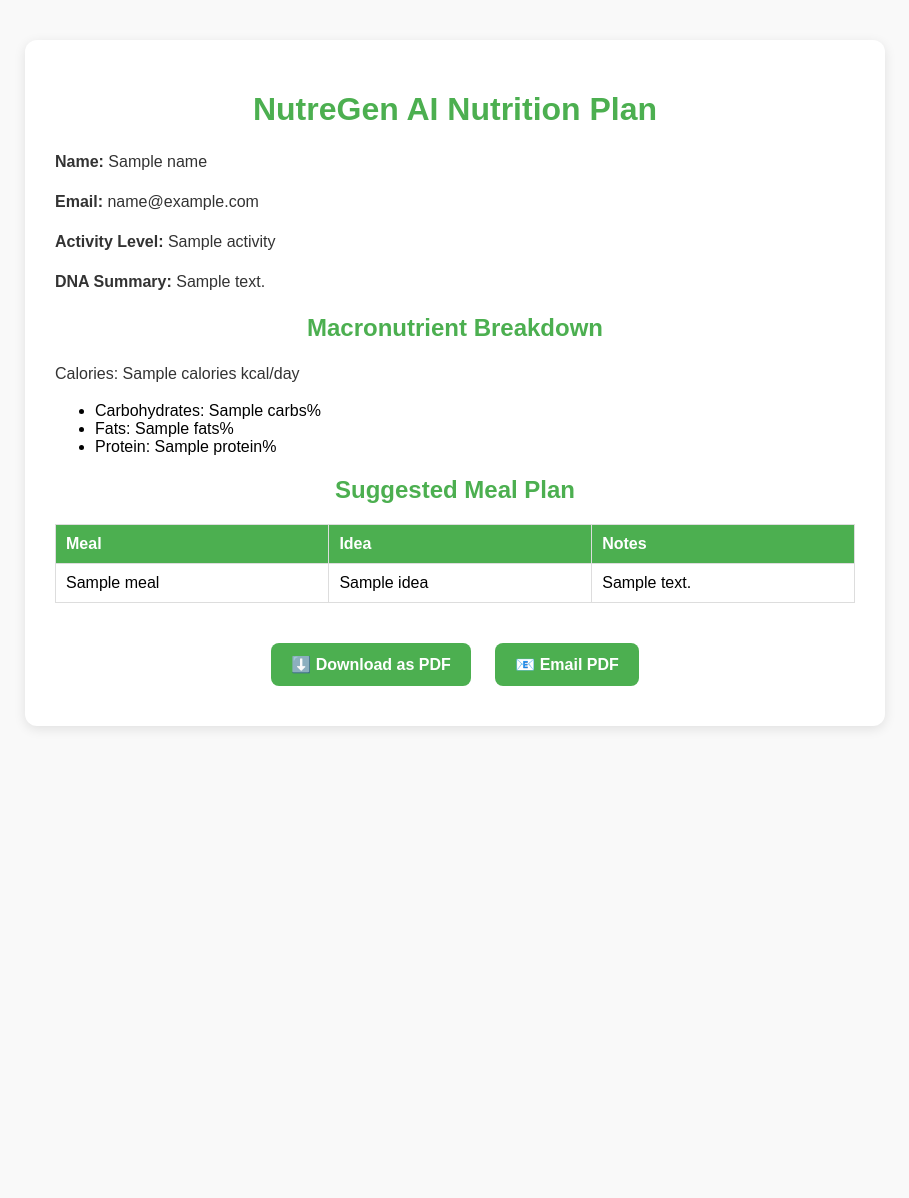
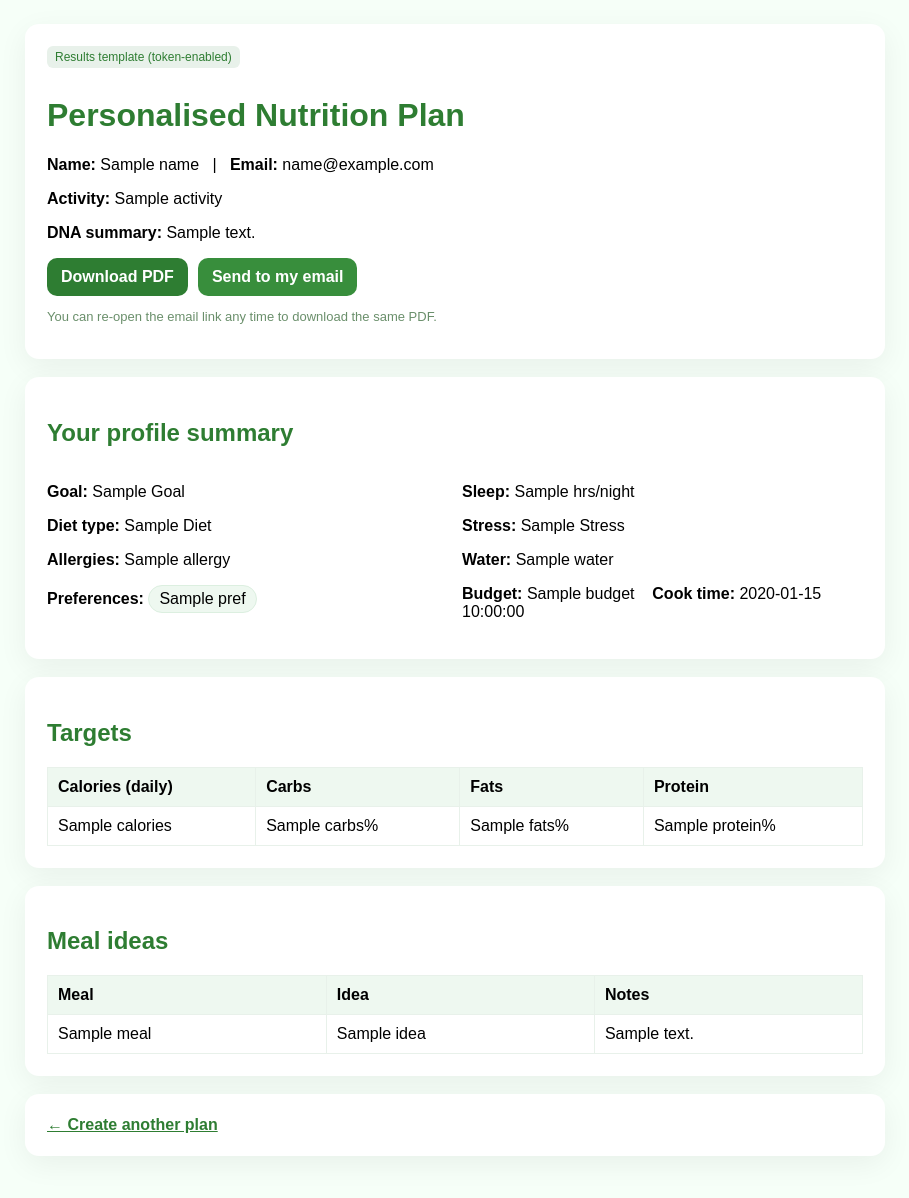
Before and after one commit to sureshadapa11/nutregen-ai, a Flask app: template templates/result.html in a window 1280 px wide. Shown: the whole page, without its empty margins (185-1094 px from the left). Before the commit the page ends 729 px from the top, so only its background shows below. Run offline with Flask 3, Linux system fonts and the light colour scheme; the template is opened without the code that fills it: most values are stand-ins (such as "Sample title", 1, 10 or a date in 2020).

Commit message:
result.html

```diff
--- a/templates/result.html
+++ b/templates/result.html
@@ -1,49 +1,83 @@
 <!-- templates/result.html -->
-<!DOCTYPE html>
+<!doctype html>
 <html lang="en">
 <head>
-  <meta charset="UTF-8">
-  <title>Nutrition Plan - NutreGen AI</title>
+  <meta charset="utf-8"/>
+  <meta name="viewport" content="width=device-width,initial-scale=1"/>
+  <title>Your NutreGen AI Results</title>
   <style>
-    body { font-family: Arial, sans-serif; background: #f9f9f9; margin: 0; padding: 0; }
-    .container { max-width: 800px; margin: 40px auto; background: #fff; padding: 30px; border-radius: 12px; box-shadow: 0 3px 12px rgba(0,0,0,0.1); }
-    h1, h2 { text-align: center; color: #4CAF50; }
-    p { font-size: 16px; color: #333; line-height: 1.5; }
-    table { width: 100%; border-collapse: collapse; margin-top: 20px; }
-    th, td { border: 1px solid #ddd; padding: 10px; text-align: left; }
-    th { background: #4CAF50; color: #fff; }
-    .btns { text-align: center; margin-top: 30px; }
-    a.button {
-      display: inline-block; padding: 12px 20px; margin: 10px;
-      background: #4CAF50; color: white; border-radius: 8px;
-      text-decoration: none; font-weight: bold;
-    }
-    a.button:hover { background: #45a049; }
+    body{font-family:Arial, sans-serif; background:#f6fff8; margin:0;}
+    .wrap{max-width:860px; margin:0 auto; padding:24px;}
+    .card{background:#fff; padding:22px; border-radius:14px; box-shadow:0 8px 30px rgba(0,0,0,.06); margin-bottom:18px;}
+    h1,h2{color:#2e7d32;}
+    .grid{display:grid; grid-template-columns: repeat(auto-fit,minmax(240px,1fr)); gap:14px;}
+    .pill{display:inline-block; padding:4px 10px; border-radius:999px; background:#eef8f0; border:1px solid #dcefe0; margin-right:6px; margin-bottom:6px;}
+    table{width:100%; border-collapse:collapse; margin-top: 10px;}
+    th,td{border:1px solid #e8f1ea; padding:10px; text-align:left;}
+    th{background:#eef8f0;}
+    .actions{display:flex; gap:10px; flex-wrap:wrap; margin-top:12px;}
+    .btn{display:inline-block; padding:10px 14px; border-radius:10px; background:#2e7d32; color:#fff; text-decoration:none; font-weight:700;}
+    .btn.secondary{background:#388e3c;}
+    .note{color:#6a8f6b; font-size:13px;}
+    .badge{display:inline-block;padding:4px 8px;border-radius:6px;background:#e8f1ea;color:#2e7d32;font-size:12px;margin-bottom:8px}
   </style>
 </head>
 <body>
-  <div class="container">
-    <h1>NutreGen AI Nutrition Plan</h1>
-    <p><strong>Name:</strong> {{ name }}</p>
-    <p><strong>Email:</strong> {{ email }}</p>
-    <p><strong>Activity Level:</strong> {{ activity }}</p>
-    <p><strong>DNA Summary:</strong> {{ dna_summary }}</p>
+  <div class="wrap">
+    <div class="card">
+      <span class="badge">Results template (token-enabled)</span>
+      <h1>Personalised Nutrition Plan</h1>
+      <p><b>Name:</b> {{ name }} &nbsp; | &nbsp; <b>Email:</b> {{ email }}</p>
+      <p><b>Activity:</b> {{ activity }}</p>
+      <p><b>DNA summary:</b> {{ dna_summary }}</p>
 
-    <h2>Macronutrient Breakdown</h2>
-    <p>Calories: {{ calories }} kcal/day</p>
-    <ul>
-      <li>Carbohydrates: {{ macros.carbs }}%</li>
-      <li>Fats: {{ macros.fats }}%</li>
-      <li>Protein: {{ macros.protein }}%</li>
-    </ul>
+      <!-- ✅ Buttons now use the correct endpoints and token -->
+      <div class="actions">
+        <a class="btn" href="{{ url_for('download_pdf', token=token) }}">Download PDF</a>
+        <a class="btn secondary" href="{{ url_for('email_plan', token=token) }}">Send to my email</a>
+      </div>
+      <p class="note">You can re-open the email link any time to download the same PDF.</p>
+    </div>
 
-    <h2>Suggested Meal Plan</h2>
+    <div class="card">
+      <h2>Your profile summary</h2>
+      <div class="grid">
+        <div>
+          <p><b>Goal:</b> {{ goal|title if goal else "—" }}</p>
+          <p><b>Diet type:</b> {{ diet|title if diet else "—" }}</p>
+          <p><b>Allergies:</b> {{ allergies|join(", ") if allergies else "None reported" }}</p>
+          <p><b>Preferences:</b>
+            {% if prefs and prefs|length %}
+              {% for p in prefs %}<span class="pill">{{ p }}</span>{% endfor %}
+            {% else %} — {% endif %}
+          </p>
+        </div>
+        <div>
+          <p><b>Sleep:</b> {{ sleep_hours or "—" }} hrs/night</p>
+          <p><b>Stress:</b> {{ stress|title if stress else "—" }}</p>
+          <p><b>Water:</b> {{ water or "—" }}</p>
+          <p><b>Budget:</b> {{ budget or "—" }} &nbsp;&nbsp; <b>Cook time:</b> {{ cook_time or "—" }}</p>
+        </div>
+      </div>
+    </div>
+
+    <div class="card">
+      <h2>Targets</h2>
       <table>
+        <tr><th>Calories (daily)</th><th>Carbs</th><th>Fats</th><th>Protein</th></tr>
         <tr>
-        <th>Meal</th>
-        <th>Idea</th>
-        <th>Notes</th>
+          <td>{{ calories }}</td>
+          <td>{{ macros.carbs }}%</td>
+          <td>{{ macros.fats }}%</td>
+          <td>{{ macros.protein }}%</td>
         </tr>
+      </table>
+    </div>
+
+    <div class="card">
+      <h2>Meal ideas</h2>
+      <table>
+        <tr><th>Meal</th><th>Idea</th><th>Notes</th></tr>
         {% for item in plan %}
           <tr>
             <td>{{ item.meal }}</td>
@@ -52,10 +86,10 @@
           </tr>
         {% endfor %}
       </table>
+    </div>
 
-    <div class="btns">
-      <a href="{{ url_for('download_pdf', email=email) }}" class="button">⬇️ Download as PDF</a>
-      <a href="{{ url_for('send_email_pdf', email=email) }}" class="button">📧 Email PDF</a>
+    <div class="card">
+      <a href="/form" style="color:#2e7d32; font-weight:700;">← Create another plan</a>
     </div>
   </div>
 </body>
```
Lines whose indentation alone changed are shown as unchanged.
